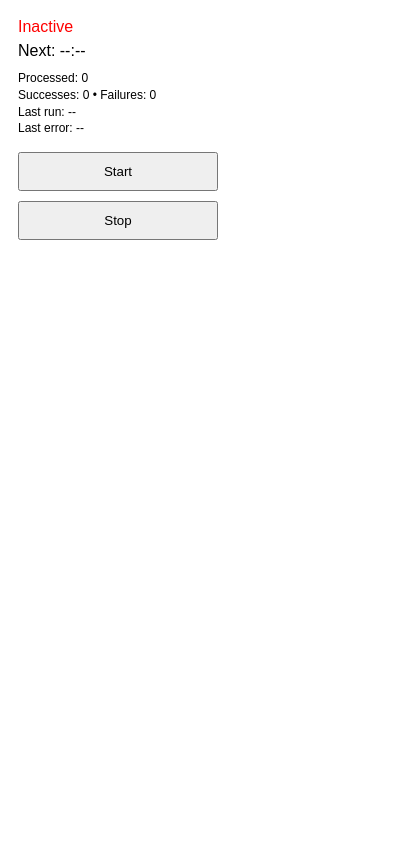
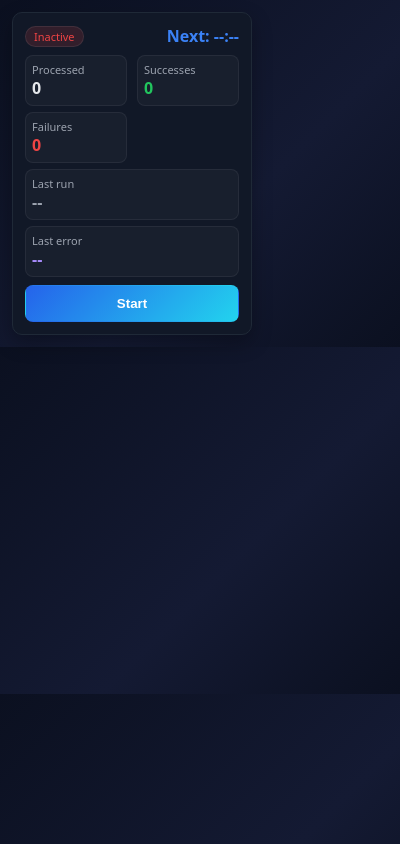
Before and after one commit to Jomeku9211/extension, a browser extension: page src/popup.html in a window 400 px wide. Drawn offline with Linux system fonts and the light colour scheme.

Commit message:
ui: improved popup look/feel; toggle Start/Stop visibility; colored badges and stats

```diff
--- a/src/popup.html
+++ b/src/popup.html
@@ -4,33 +4,84 @@
     <meta charset="UTF-8">
     <meta name="viewport" content="width=device-width, initial-scale=1.0">
     <title>CoderFarm Comment</title>
-    <style>
-        body {
-            font-family: Arial, sans-serif;
-            padding: 10px;
-            width: 200px;
-        }
-        button {
-            width: 100%;
-            padding: 10px;
-            margin: 5px 0;
-            cursor: pointer;
-        }
-    </style>
+        <style>
+            :root {
+                --bg: #0f172a;          /* slate-900 */
+                --panel: #111827;       /* gray-900 */
+                --text: #e5e7eb;        /* gray-200 */
+                --muted: #9ca3af;       /* gray-400 */
+                --green: #22c55e;       /* green-500 */
+                --red: #ef4444;         /* red-500 */
+                --accent: #3b82f6;      /* blue-500 */
+                --accent-2: #a78bfa;    /* violet-400 */
+            }
+            html, body { margin: 0; padding: 0; }
+            body {
+                font-family: system-ui, -apple-system, Segoe UI, Roboto, Ubuntu, Cantarell, Noto Sans, sans-serif;
+                width: 240px;
+                padding: 12px;
+                color: var(--text);
+                background: linear-gradient(135deg, #0b1020, #141a33 60%, #0b1020);
+            }
+            .card {
+                background: var(--panel);
+                border: 1px solid #1f2937; /* gray-800 */
+                border-radius: 10px;
+                padding: 12px;
+                box-shadow: 0 8px 20px rgba(0,0,0,0.3);
+            }
+            .row { display: flex; align-items: center; justify-content: space-between; gap: 8px; }
+            .muted { color: var(--muted); }
+            .badge { font-size: 11px; padding: 2px 8px; border-radius: 9999px; border: 1px solid rgba(255,255,255,0.08); }
+            .status-active { background: rgba(34,197,94,0.15); color: var(--green); }
+            .status-inactive { background: rgba(239,68,68,0.15); color: var(--red); }
+            .timer { font-weight: 600; color: var(--accent); }
+            .stat-grid { display: grid; grid-template-columns: 1fr 1fr; gap: 6px 10px; margin-top: 8px; }
+            .stat { background: rgba(255,255,255,0.03); padding: 6px; border-radius: 8px; border: 1px solid rgba(255,255,255,0.06); }
+            .stat .label { font-size: 11px; color: var(--muted); display: block; }
+            .stat .value { font-weight: 700; margin-top: 2px; }
+
+            button { width: 100%; padding: 10px; margin-top: 8px; border-radius: 8px; border: 1px solid transparent; font-weight: 600; cursor: pointer; }
+            .btn-start { background: linear-gradient(135deg, #2563eb, #22d3ee); color: white; }
+            .btn-start:hover { filter: brightness(1.05); }
+            .btn-stop { background: linear-gradient(135deg, #ef4444, #f59e0b); color: #111827; }
+            .btn-stop:hover { filter: brightness(1.05); }
+            .hidden { display: none; }
+        </style>
 </head>
 <body>
-        <div id="status" style="margin-bottom: 6px; color: red;">Inactive</div>
-        <div id="timer" style="margin-bottom: 10px;">Next: --:--</div>
+            <div class="card">
+                <div class="row">
+                    <div id="status" class="badge status-inactive">Inactive</div>
+                    <div id="timer" class="timer">Next: --:--</div>
+                </div>
 
-        <div id="stats" style="font-size: 12px; margin-bottom: 10px; line-height: 1.4;">
-            <div>Processed: <span id="stat-processed">0</span></div>
-            <div>Successes: <span id="stat-successes">0</span> • Failures: <span id="stat-failures">0</span></div>
-            <div>Last run: <span id="stat-lastRun">--</span></div>
-            <div>Last error: <span id="stat-lastError">--</span></div>
-        </div>
+                <div id="stats" class="stat-grid">
+                    <div class="stat">
+                        <span class="label">Processed</span>
+                        <span id="stat-processed" class="value">0</span>
+                    </div>
+                    <div class="stat">
+                        <span class="label">Successes</span>
+                        <span id="stat-successes" class="value" style="color: var(--green)">0</span>
+                    </div>
+                    <div class="stat">
+                        <span class="label">Failures</span>
+                        <span id="stat-failures" class="value" style="color: var(--red)">0</span>
+                    </div>
+                    <div class="stat" style="grid-column: span 2;">
+                        <span class="label">Last run</span>
+                        <span id="stat-lastRun" class="value muted">--</span>
+                    </div>
+                    <div class="stat" style="grid-column: span 2;">
+                        <span class="label">Last error</span>
+                        <span id="stat-lastError" class="value" style="color: var(--accent-2)">--</span>
+                    </div>
+                </div>
 
-        <button id="start-button">Start</button>
-        <button id="stop-button">Stop</button>
+                <button id="start-button" class="btn-start">Start</button>
+                <button id="stop-button" class="btn-stop hidden">Stop</button>
+            </div>
 
 
         <script src="popup.js"></script>
--- a/src/popup.js
+++ b/src/popup.js
@@ -14,7 +14,13 @@ document.addEventListener('DOMContentLoaded', () => {
 
     function updateStatusUI(isActive) {
         statusDiv.textContent = isActive ? 'Active' : 'Inactive';
-        statusDiv.style.color = isActive ? 'green' : 'red';
+        statusDiv.classList.toggle('status-active', !!isActive);
+        statusDiv.classList.toggle('status-inactive', !isActive);
+        // Toggle buttons
+        document.getElementById('start-button').classList.toggle('hidden', !!isActive);
+        const stopBtn = document.getElementById('stop-button');
+        stopBtn.classList.toggle('hidden', !isActive);
+        stopBtn.disabled = !isActive;
     }
 
     function updateTimerUI(nextFireTime) {
@@ -59,12 +65,15 @@ document.addEventListener('DOMContentLoaded', () => {
             if (lastNextFireTime) updateTimerUI(lastNextFireTime);
             // Also occasionally poll to refresh stats
         }, 1000);
+        // Disable Start quickly to avoid double clicks
+        startButton.disabled = true;
     });
 
     stopButton.addEventListener('click', () => {
         chrome.runtime.sendMessage({ action: 'stop' });
         pollStatus();
         if (countdownId) { clearInterval(countdownId); countdownId = null; }
+        startButton.disabled = false;
     });
 
         // Options removed – API key and IDs are fixed in code.
```
